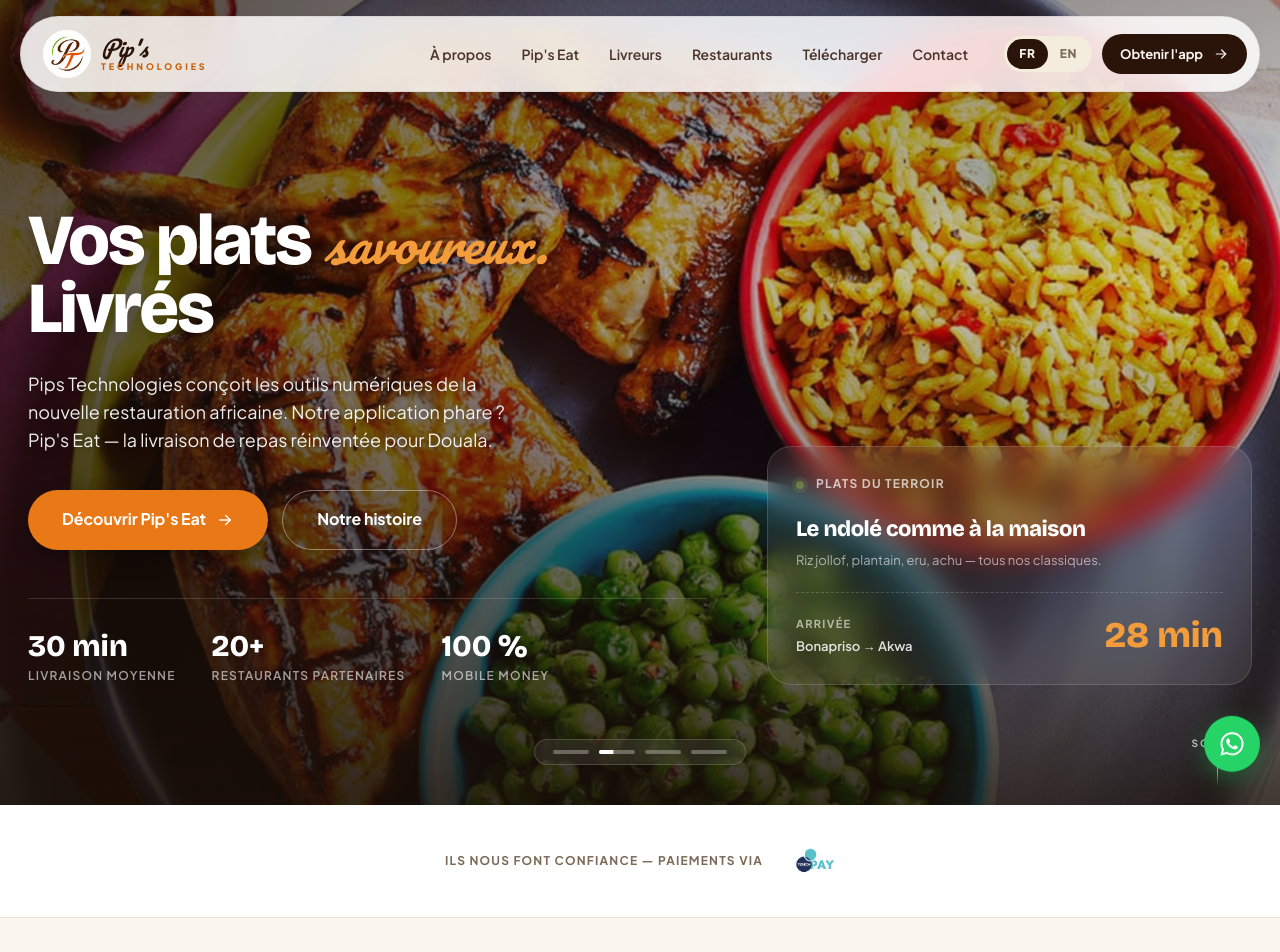
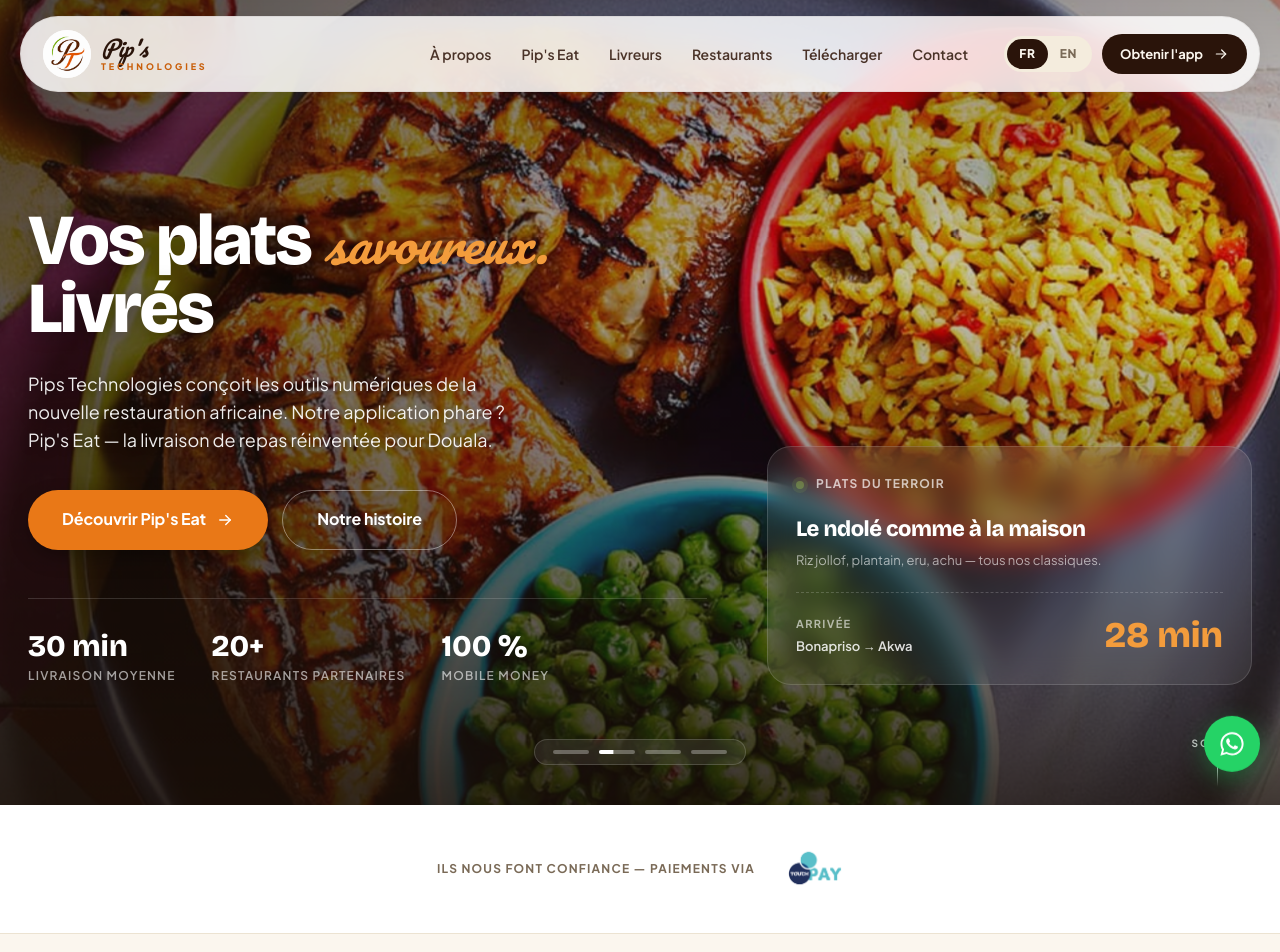
Before and after one commit to christngono/pipstechnologies, a React (Vite) app: page / in a window 1280 px wide. Shown: the top 952 px of the page. Built offline with nearby package versions, Linux system fonts and the light colour scheme.

Commit message:
grow the logo touchpay

```diff
--- a/src/styles.css
+++ b/src/styles.css
@@ -814,7 +814,7 @@
   text-transform: uppercase; color: var(--muted);
 }
 .trust__logo {
-  height: 40px;
+  height: 56px;
   width: auto;
   object-fit: contain;
   mix-blend-mode: multiply; /* fusionne le fond blanc avec le bg blanc */
```
